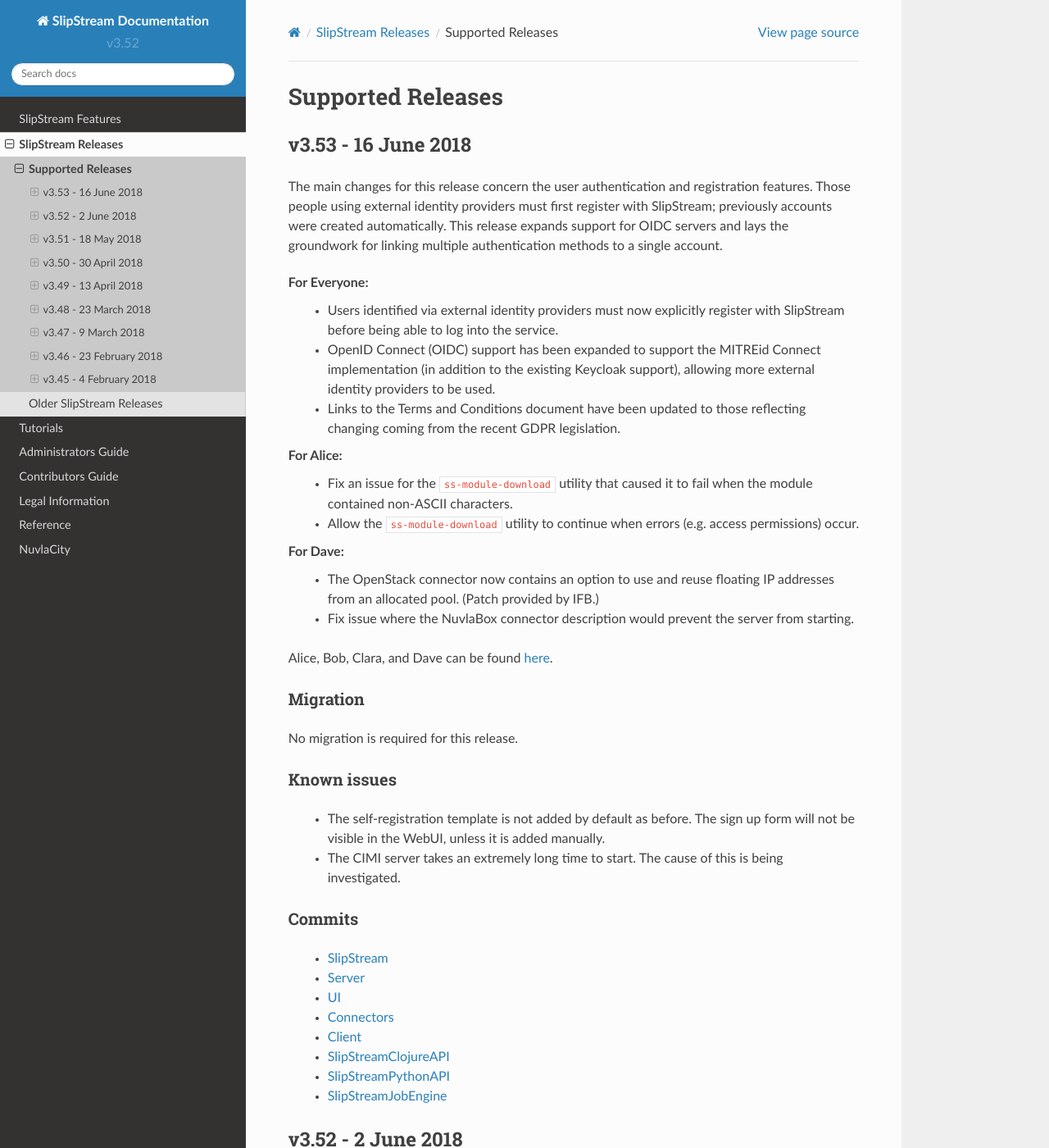
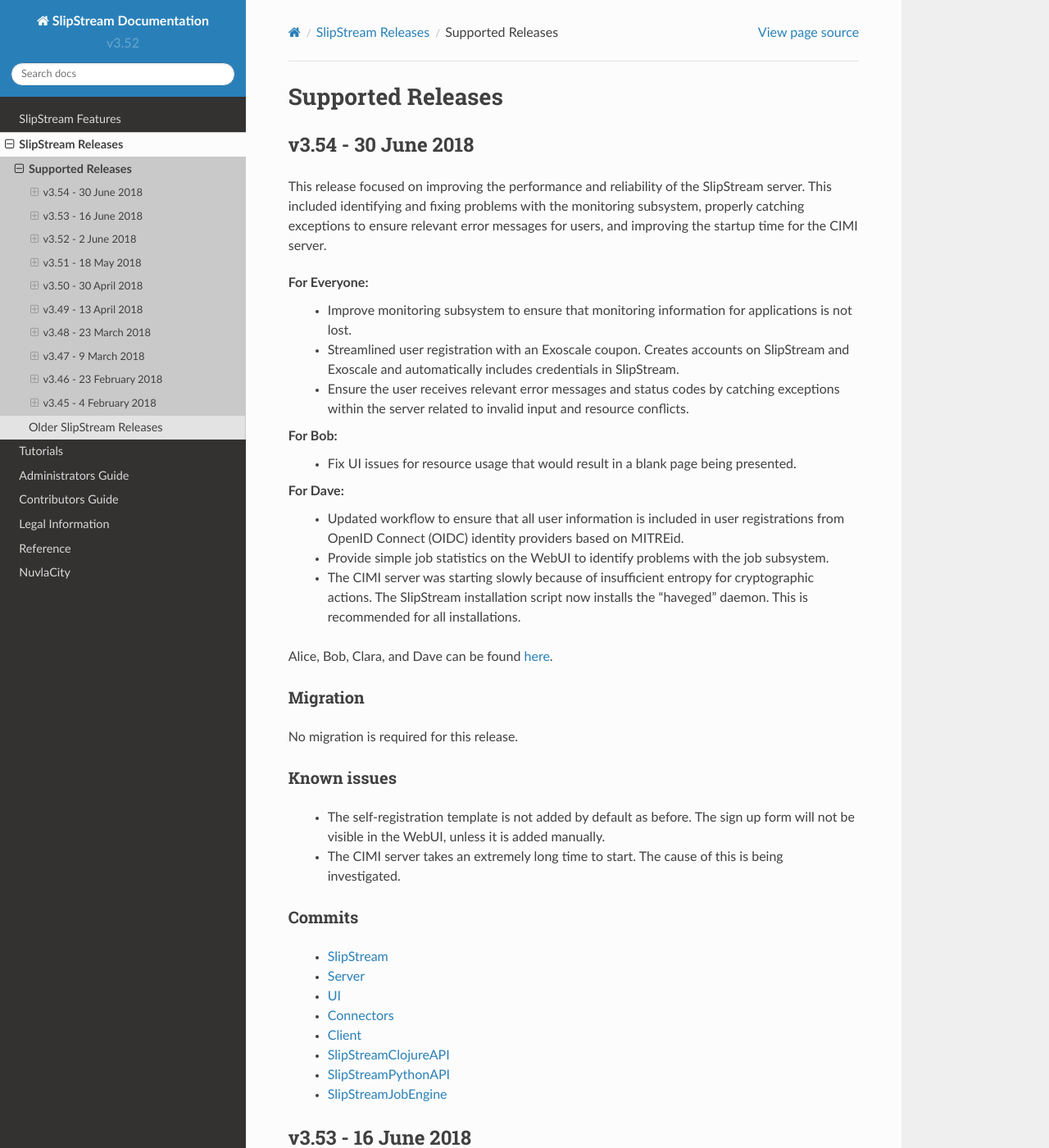
Before and after one commit to slipstream/SlipStreamDocumentation, a Sphinx documentation site: the page built from docs/release_notes/supported-releases.rst, in a window 1280 px wide and 1400 px high. Shown: the whole window at 82% size. Built offline with Sphinx 7.4.7 and the Read the Docs theme 2.0.0, drawn with Linux system fonts in a browser that asks for light colours.

Commit message:
release notes for v3.54

```diff
--- a/docs/release_notes/supported-releases.rst
+++ b/docs/release_notes/supported-releases.rst
@@ -1,5 +1,72 @@
 Supported Releases
 ==================
+
+v3.54 - 30 June 2018
+--------------------
+
+This release focused on improving the performance and reliability of
+the SlipStream server.  This included identifying and fixing problems
+with the monitoring subsystem, properly catching exceptions to ensure
+relevant error messages for users, and improving the startup time for
+the CIMI server.
+
+For Everyone:
+ - Improve monitoring subsystem to ensure that monitoring information
+   for applications is not lost.
+ - Streamlined user registration with an Exoscale coupon.  Creates
+   accounts on SlipStream and Exoscale and automatically includes
+   credentials in SlipStream.
+ - Ensure the user receives relevant error messages and status codes
+   by catching exceptions within the server related to invalid input
+   and resource conflicts.
+
+For Bob:
+ - Fix UI issues for resource usage that would result in a blank page
+   being presented.
+
+For Dave:
+ - Updated workflow to ensure that all user information is included in
+   user registrations from OpenID Connect (OIDC) identity providers
+   based on MITREid.
+ - Provide simple job statistics on the WebUI to identify problems
+   with the job subsystem.
+ - The CIMI server was starting slowly because of insufficient entropy
+   for cryptographic actions.  The SlipStream installation script now
+   installs the "haveged" daemon.  This is recommended for all
+   installations.
+
+
+Alice, Bob, Clara, and Dave can be found
+`here <http://sixsq.com/personae/>`_.
+
+Migration
+~~~~~~~~~
+
+No migration is required for this release.
+
+Known issues
+~~~~~~~~~~~~
+
+ - The self-registration template is not added by default as
+   before. The sign up form will not be visible in the WebUI, unless
+   it is added manually.
+
+ - The CIMI server takes an extremely long time to start.  The cause
+   of this is being investigated.
+
+
+Commits
+~~~~~~~
+
+ -  `SlipStream <https://github.com/slipstream/SlipStream/compare/v3.53...v3.54>`__
+ -  `Server <https://github.com/slipstream/SlipStreamServer/compare/v3.53...v3.54>`__
+ -  `UI <https://github.com/slipstream/SlipStreamUI/compare/v3.53...v3.54>`__
+ -  `Connectors <https://github.com/slipstream/SlipStreamConnectors/compare/v3.53...v3.54>`__
+ -  `Client <https://github.com/slipstream/SlipStreamClient/compare/v3.53...v3.54>`__
+ -  `SlipStreamClojureAPI <https://github.com/slipstream/SlipStreamClojureAPI/compare/v3.53...v3.54>`__
+ -  `SlipStreamPythonAPI <https://github.com/slipstream/SlipStreamPythonAPI/compare/v3.53...v3.54>`__
+ -  `SlipStreamJobEngine <https://github.com/slipstream/SlipStreamJobEngine/compare/v3.53...v3.54>`__
+
 
 v3.53 - 16 June 2018
 --------------------
```
